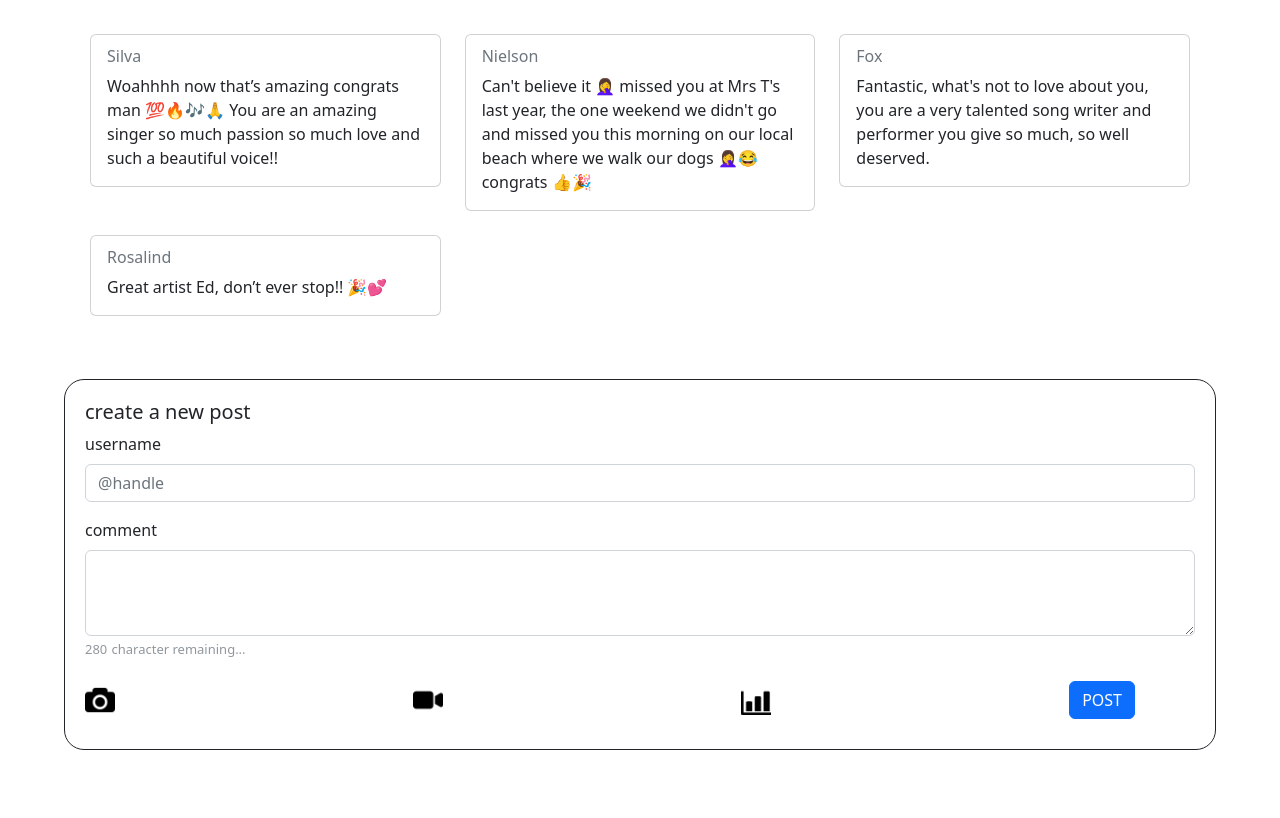
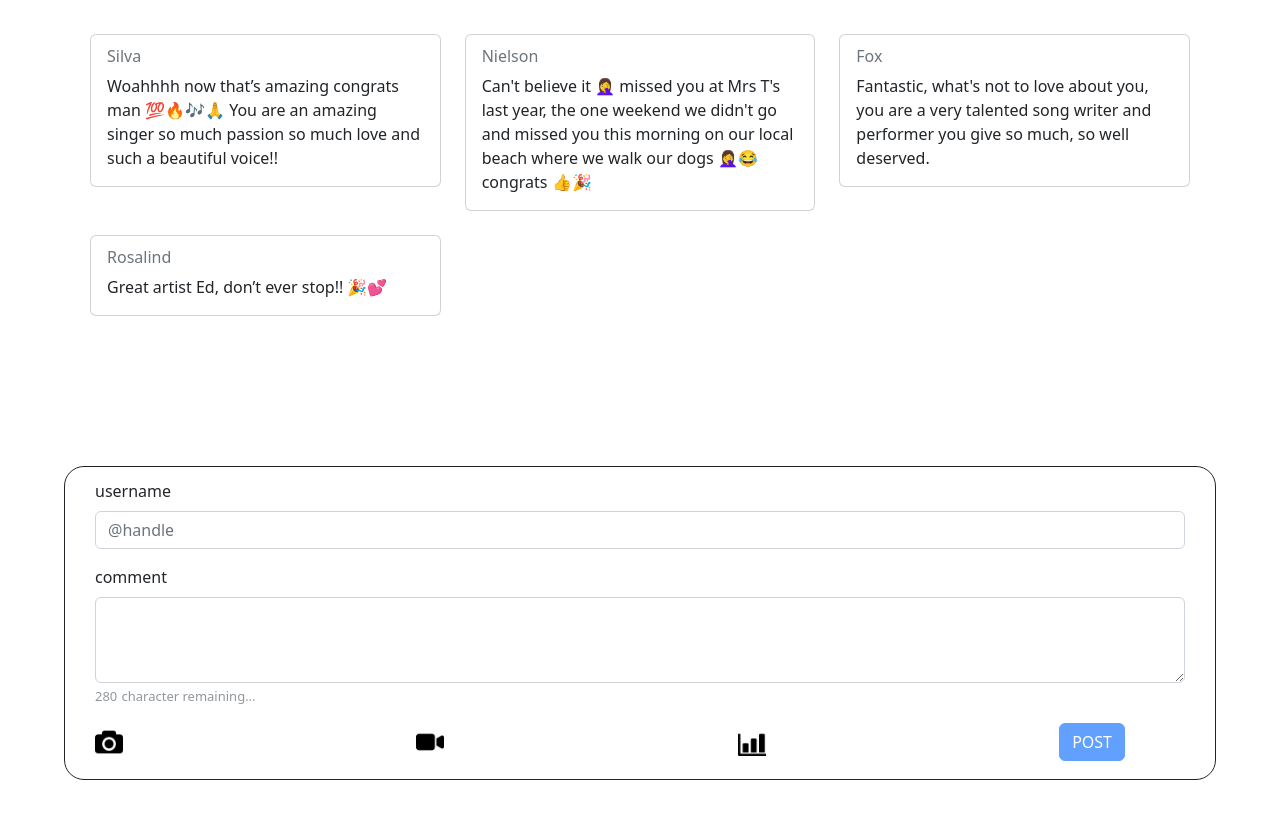
Before and after one commit to danjiehu/web-prog-apps, a plain HTML site: page assignment-five/public/index.html in a window 1280 px wide. Drawn offline with nearby package versions, Linux system fonts and the light colour scheme.

Commit message:
editing client side javasript

```diff
--- a/assignment-five/functions/package.json
+++ b/assignment-five/functions/package.json
@@ -14,7 +14,7 @@
   "main": "index.js",
   "dependencies": {
     "firebase-admin": "^10.0.2",
-    "firebase-functions": "^3.18.0"
+    "firebase-functions": "^4.1.0"
   },
   "devDependencies": {
     "firebase-functions-test": "^0.2.0"
--- a/assignment-five/public/index.html
+++ b/assignment-five/public/index.html
@@ -70,13 +70,14 @@
   <div class="sizing bottom-sticky border-box">
     <div class="mb-3">
       <!-- resume here -->
-      <h5>create a new post</h5>
+      <!-- <h5>create a new post</h5> -->
       <label for="exampleFormControlInput1" class="form-label">username</label>
-      <input type="email" class="form-control" id="handle" placeholder="@handle">
+      <input class="form-control" id="handle" placeholder="@handle" onblur="emptyFieldCheck()">
     </div>
     <div class="mb-3">
       <label for="exampleFormControlTextarea1" class="form-label">comment</label>
-      <textarea class="form-control" id="comment" rows="3" onkeyup="refreshCount()"></textarea>
+      <textarea class="form-control" id="comment" rows="3" onkeyup="refreshCount()"
+        onblur="emptyFieldCheck()"></textarea>
       <span id="counter">280</span>
       <span id="usermsg">character remaining...</span>
     </div>
@@ -84,7 +85,7 @@
       <img class="icon" src="images/camera.png" alt="camera">
       <img class="icon" src="images/video.png" alt="video">
       <img class="icon" src="images/graph.png" alt="graph">
-      <button id="postbtn" type="button" class="btn btn-primary" onClick="post()" onblur="post()">POST</button>
+      <button id="postbtn" type="button" class="btn btn-primary" onClick="post()">POST</button>
     </div>
   </div>
   <!-- end of an input card -->
--- a/assignment-five/public/javascripts/script.js
+++ b/assignment-five/public/javascripts/script.js
@@ -1,4 +1,6 @@
 // console.log("hello");
+
+emptyFieldCheck();
 
 let arr = []; // not used
 let demoComments = document.getElementsByName("demo");
@@ -6,6 +8,18 @@ let demoComments = document.getElementsByName("demo");
 console.log(document.getElementsByName("demo"));
 arr = Array.from(demoComments);
 console.log(arr);
+
+function emptyFieldCheck() {
+    if (!handle.value) {
+        postbtn.disabled = true;
+    }
+    if (!comment.value) {
+        postbtn.disabled = true;
+    }
+    if (handle.value && comment.value) {
+        postbtn.disabled = false;
+    }
+};
 
 // creating new post html function
 function createCard(handle, comment) {
--- a/assignment-five/public/stylesheets/style.css
+++ b/assignment-five/public/stylesheets/style.css
@@ -5,25 +5,25 @@
 
 .bottom-sticky {
     position: sticky;
-    bottom: 50px;
+    bottom: 20px;
 }
 
 .border-box {
     background-color: white;
     border: 1px solid;
-    padding: 20px;
+    padding: 12px 30px 18px 30px;
     border-radius: 20px;
 }
 
 .icon {
-    width: 30px;
+    width: 28px;
 }
 
 .icon-container {
     display: flex;
     align-items: center;
     justify-content: space-between;
-    padding: 5px 60px 10px 0;
+    padding: 0 60px 0 0;
 }
 
 span {
```
Also changed, not shown: assignment-five/public/javascripts/getComments.js (added), assignment-five/public/javascripts/postComment.js (added), 1 other file.
